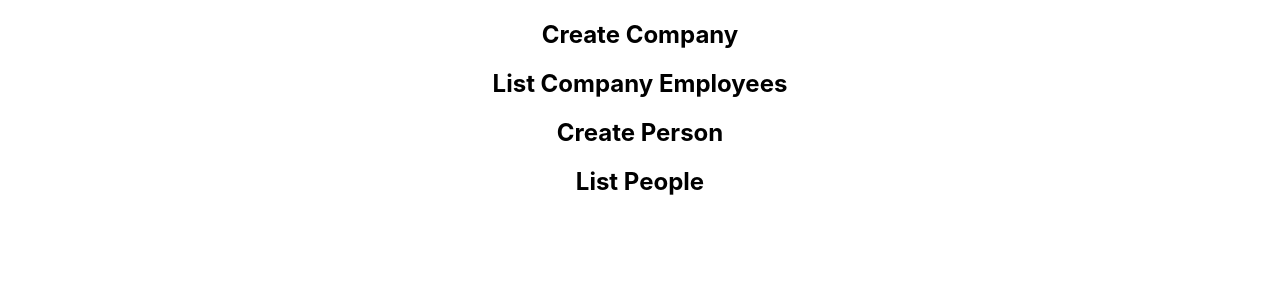
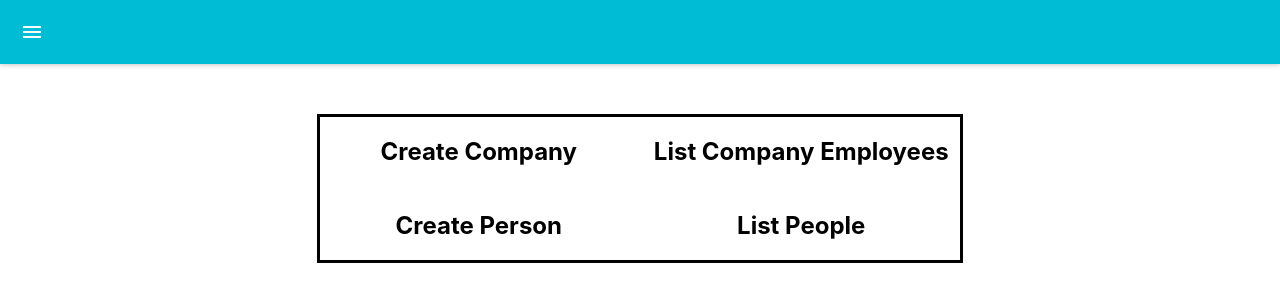
Before and after one commit to Rinbo/company-registry-react, a React (Create React App) app: page / in a window 1280 px wide. Shown: the top 302 px of the page. Built offline with nearby package versions, Linux system fonts and the light colour scheme.

Commit message:
Import MuiThemeProvider and AppBar in forms container

```diff
--- a/public/index.html
+++ b/public/index.html
@@ -2,7 +2,7 @@
 <html lang="en">
   <head>
     <meta charset="utf-8">
-    <link rel="shortcut icon" href="%PUBLIC_URL%/favicon.ico">
+    <link rel="shortcut icon" href="%PUBLIC_URL%/favicon.png">
     <meta name="viewport" content="width=device-width, initial-scale=1, shrink-to-fit=no">
     <meta name="theme-color" content="#000000">
     <link rel="manifest" href="%PUBLIC_URL%/manifest.json">
--- a/src/App.css
+++ b/src/App.css
@@ -22,11 +22,12 @@
   color: #61dafb;
 }
 
-@keyframes App-logo-spin {
-  from {
-    transform: rotate(0deg);
-  }
-  to {
-    transform: rotate(360deg);
-  }
+.grid-container {
+  display: grid;
+  grid-template-columns: 1fr 1fr;
+  grid-template-rows: 1fr 1fr;
+  grid-gap: 5px;
+  max-width: 50vw;
+  margin: 50px auto;
+  border: solid black;
 }
--- a/src/containers/FormsContainer.js
+++ b/src/containers/FormsContainer.js
@@ -3,20 +3,23 @@ import {CreateCompany} from '../components/CreateCompany'
 import {ListCompany} from '../components/ListCompany'
 import {CreatePerson} from '../components/CreatePerson'
 import {ListPerson} from '../components/ListPerson'
+import MuiThemeProvider from 'material-ui/styles/MuiThemeProvider'
+import AppBar from 'material-ui/AppBar/AppBar';
 
 export class FormsContainer extends Component {
+
+
   render() {
     return (
-      <div>
-        <div>
+      <MuiThemeProvider >
+        <AppBar />
+        <div className="grid-container">
           <CreateCompany />
           <ListCompany />
-        </div>
-        <div>
           <CreatePerson />
           <ListPerson />
         </div>
-      </div>
+      </MuiThemeProvider>
     )
   }
 }
```
Also changed, not shown: public/favicon.png (added), 1 other file (tests, documents, lock files or other folders).
